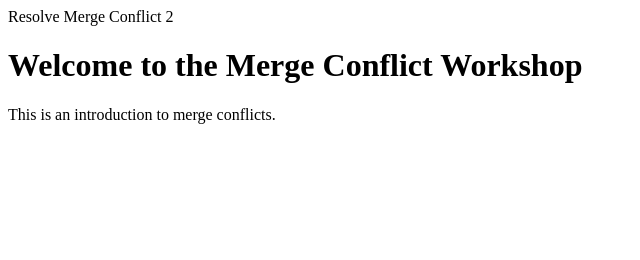
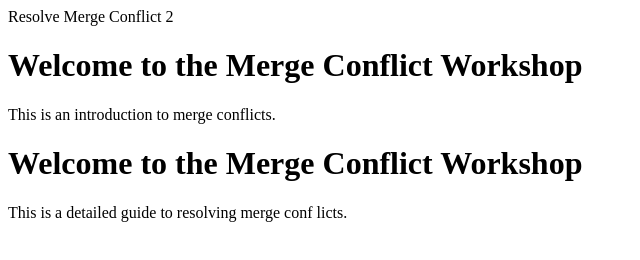
Before and after one commit to LyMeng7031/merge-conflict-html-demo, a plain HTML site: page index.html in a window 1280 px wide. Shown: the whole page, without its empty margins (0-640 px from the left). Drawn offline with Linux system fonts and the light colour scheme.

Commit message:
Update introduction by Pair B

```diff
--- a/index.html
+++ b/index.html
@@ -1,17 +1,20 @@
 <!DOCTYPE html>
 <html lang="en">
+
 <head>
   <meta charset="UTF-8" />
-    <meta
-      name="viewport"
-      content="width=device-width,
-initial-scale=1.0"
-    />
+  <meta name="viewport" content="width=device-width,
+initial-scale=1.0" />
   <title>Merge Conflict Workshop</title>
 </head>
+
 <body>
   Resolve Merge Conflict 2
   <h1>Welcome to the Merge Conflict Workshop</h1>
   <p>This is an introduction to merge conflicts.</p>
+  <h1>Welcome to the Merge Conflict Workshop</h1>
+  <p>This is a detailed guide to resolving merge conf
+    licts.</p>
 </body>
+
 </html>
```
Lines whose indentation alone changed are shown as unchanged.
